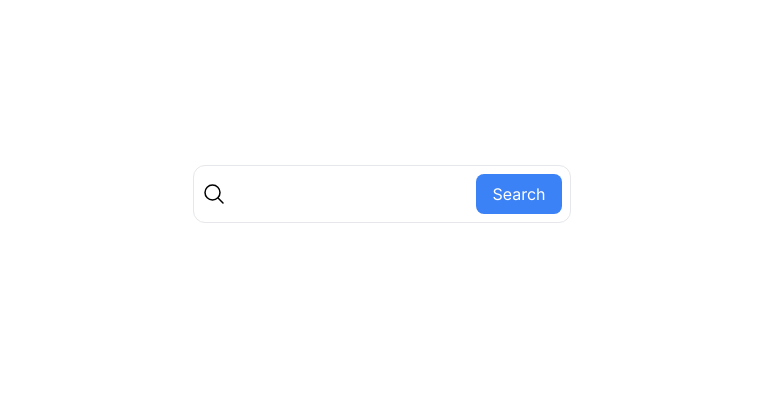
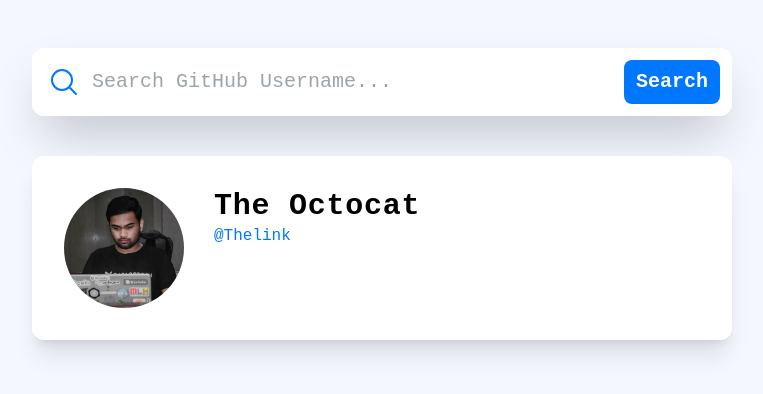
Before and after one commit to Atharv-110/gitgaze, a Next.js app: page / in a window 1280 px wide. Shown: the part 206-600 px from the top of the page, without its empty margins (258-1021 px from the left). Built offline with nearby package versions, Linux system fonts and the light colour scheme.

Commit message:
Feat: Add Input Component

```diff
--- a/app/_assets/icons/icons.tsx
+++ b/app/_assets/icons/icons.tsx
@@ -6,7 +6,7 @@
       viewBox="0 0 24 24"
       strokeWidth={1.5}
       stroke="currentColor"
-      className="w-6 h-6"
+      className="w-8 h-8"
     >
       <path
         strokeLinecap="round"
--- /dev/null
+++ b/app/_components/@ui/AvatarComp.tsx
@@ -0,0 +1,9 @@
+import Image from "next/image"
+
+const AvatarComp = () => {
+  return (
+    <Image src="/atharv-vani.jpg" width={50} height={50} alt="avatar" className="w-full"/>
+  )
+}
+
+export default AvatarComp
--- a/app/_components/@ui/ButtonComp.tsx
+++ b/app/_components/@ui/ButtonComp.tsx
@@ -1,6 +1,6 @@
 interface IProps {
   title: string;
-  type?: "submit" | "reset" | "button";
+  type?: "submit" | "button";
 }
 
 const ButtonComp: React.FC<IProps> = (props) => {
--- a/app/_components/@ui/InputComp.tsx
+++ b/app/_components/@ui/InputComp.tsx
@@ -8,7 +8,12 @@
         <div className="icon-section">
           <MagnifyingGlassIcon />
         </div>
-        <input type="text" name="username" className="search-input"/>
+        <input
+          type="text"
+          name="username"
+          className="search-input"
+          placeholder="Search GitHub Username..."
+        />
         <ButtonComp title="Search" type="submit" />
       </div>
     </form>
--- /dev/null
+++ b/app/_components/@ui/TypographyComp.tsx
@@ -0,0 +1,31 @@
+import Link from "next/link";
+
+interface IProps {
+  variant: "title" | "subtitle" | "link";
+  text: string;
+  url?: string;
+}
+
+const TypographyComp: React.FC<IProps> = (props) => {
+  const { variant, text, url } = props;
+  switch (variant) {
+    case "title":
+      return <h1 className="text-3xl font-semibold tracking-wide">{text}</h1>;
+    case "subtitle":
+      // code block
+      break;
+    case "link":
+      return (
+        <Link
+          href={`${url}`}
+          className="text-theme-blue hover:underline underline-offset-4"
+        >
+          @{text}
+        </Link>
+      );
+    default:
+      return null;
+  }
+};
+
+export default TypographyComp;
--- /dev/null
+++ b/app/_components/card/ProfileCard.tsx
@@ -0,0 +1,19 @@
+import { memo } from "react";
+import AvatarComp from "@/app/_components/@ui/AvatarComp";
+import TypographyComp from "../@ui/TypographyComp";
+
+const ProfileCard = () => {
+  return (
+    <div className="card">
+        <div className="w-[120px] rounded-full overflow-hidden">
+            <AvatarComp />
+        </div>
+        <div className="w-[calc(100%-150px)]">
+            <TypographyComp variant="title" text="The Octocat" />
+            <TypographyComp variant="link" text="Thelink" url="https://github-user-search-app-gold.vercel.app/" />
+        </div>
+    </div>
+  )
+}
+
+export default memo(ProfileCard);
--- /dev/null
+++ b/app/_components/sections/MainSection.tsx
@@ -0,0 +1,13 @@
+import InputComp from "@/app/_components/@ui/InputComp";
+import ProfileCard from "@/app/_components/card/ProfileCard";
+
+const MainSection: React.FC = () => {
+  return (
+    <section className="w-full md:w-[700px] flex flex-col gap-10">
+      <InputComp />
+      <ProfileCard />
+    </section>
+  );
+};
+
+export default MainSection;
--- a/app/globals.css
+++ b/app/globals.css
@@ -2,18 +2,28 @@
 @tailwind components;
 @tailwind utilities;
 
+@import url("https://fonts.googleapis.com/css2?family=Space+Mono:wght@400;700&display=swap");
+
 .app {
-  @apply w-full h-screen flex items-center justify-center;
+  @apply w-full h-screen bg-white-dull flex items-center justify-center px-[5%] font-spacemono font-normal;
 }
 
 .search-box {
-  @apply flex items-center border p-2 gap-x-2 rounded-xl;
+  @apply flex items-center justify-between bg-white p-2 md:p-3 gap-x-2 shadow-2xl rounded-xl;
+}
+
+.icon-section {
+  @apply text-theme-blue md:px-1;
 }
 
 .search-input {
-  @apply outline-none bg-transparent;
+  @apply w-full outline-none bg-transparent text-sm md:text-xl;
 }
 
 .btn {
-  @apply px-4 py-2 bg-blue-500 text-white rounded-lg;
+  @apply px-3 py-2 md:text-xl font-bold bg-theme-blue text-white rounded-lg hover:bg-white-blue;
 }
+
+.card {
+  @apply bg-white p-8 shadow-xl rounded-xl flex justify-between;
+}
--- a/app/layout.tsx
+++ b/app/layout.tsx
@@ -1,8 +1,5 @@
 import type { Metadata } from "next";
-import { Inter } from "next/font/google";
 import "./globals.css";
-
-const inter = Inter({ subsets: ["latin"] });
 
 export const metadata: Metadata = {
   title: "GitGaze",
@@ -16,7 +13,7 @@
 }>) {
   return (
     <html lang="en">
-      <body className={inter.className}>{children}</body>
+      <body>{children}</body>
     </html>
   );
 }
--- a/app/page.tsx
+++ b/app/page.tsx
@@ -1,7 +1,8 @@
-import InputComp from "@/app/_components/@ui/InputComp";
-
+import MainSection from "@/app/_components/sections/MainSection";
 export default function Home() {
   return (
-    <main className="app"><InputComp /></main>
+    <main className="app">
+      <MainSection />
+    </main>
   );
 }
--- a/tailwind.config.ts
+++ b/tailwind.config.ts
@@ -8,11 +8,16 @@
   ],
   theme: {
     extend: {
-      backgroundImage: {
-        "gradient-radial": "radial-gradient(var(--tw-gradient-stops))",
-        "gradient-conic":
-          "conic-gradient(from 180deg at 50% 50%, var(--tw-gradient-stops))",
+      colors: {
+        "white-dull": "#F5F7FF",
+        "theme-blue": "#0077FF",
+        "theme-gray": "#697C9B",
+        "gray-blue": "#4B699B",
+        "white-blue": "#61ABFF",
       },
+      fontFamily: {
+        "spacemono": ['Space Mono', 'monospace']
+      }
     },
   },
   plugins: [],
```
Also changed, not shown: public/atharv-vani.jpg (added).
